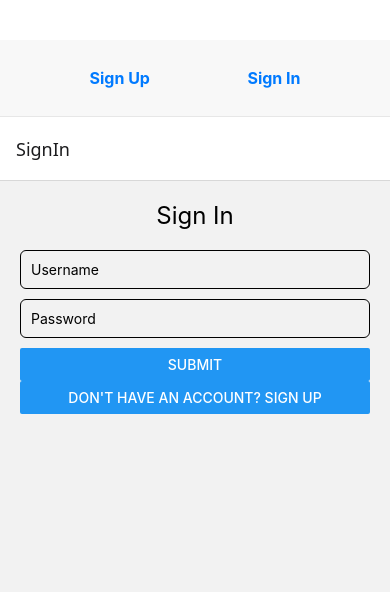
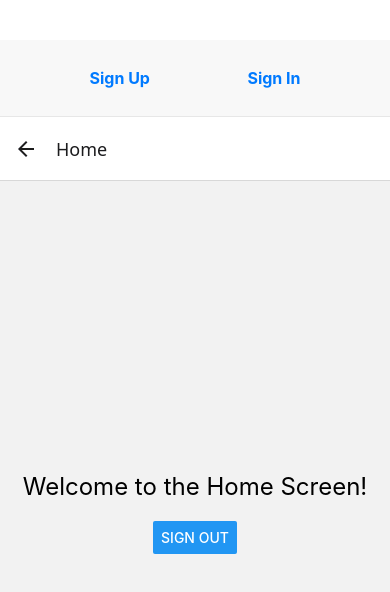
Before and after one commit to LiZoMark841619/Couriers, a React Native app in the folder frontend/: screen /Home in a window 390 px wide. Shown: the top 592 px of the page. Built offline with nearby package versions, Linux system fonts and the light colour scheme.

Commit message:
SignIn, Up, Home.tsx refactored

```diff
--- a/frontend/App.tsx
+++ b/frontend/App.tsx
@@ -2,11 +2,13 @@ import { NavigationContainer } from '@react-navigation/native';
 import { createNativeStackNavigator } from '@react-navigation/native-stack';
 import SignIn from './screens/SignIn';
 import SignUp from './screens/SignUp';
+import Home from './screens/Home';
 import Navbar from './components/Navbar';
 
 export type RootStackParamList = {
   SignIn: undefined;
   SignUp: undefined;
+  Home: undefined;
 };
 
 const Stack = createNativeStackNavigator<RootStackParamList>();
@@ -16,6 +18,7 @@ export default function App() {
     <NavigationContainer>
       <Navbar />
       <Stack.Navigator initialRouteName="SignIn">
+        <Stack.Screen name="Home" component={Home} />
         <Stack.Screen name="SignIn" component={SignIn} />
         <Stack.Screen name="SignUp" component={SignUp} />
       </Stack.Navigator>
```
